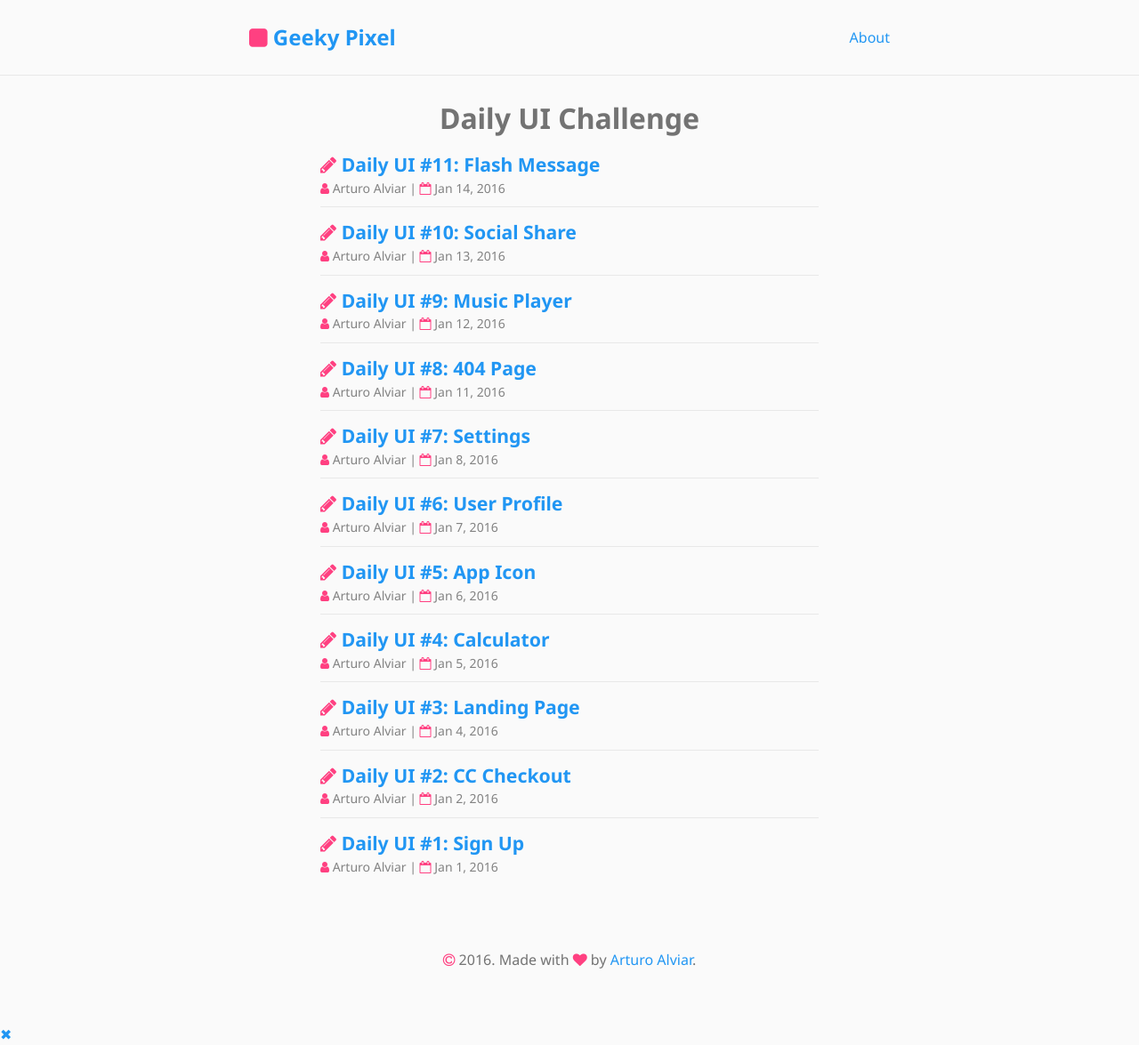
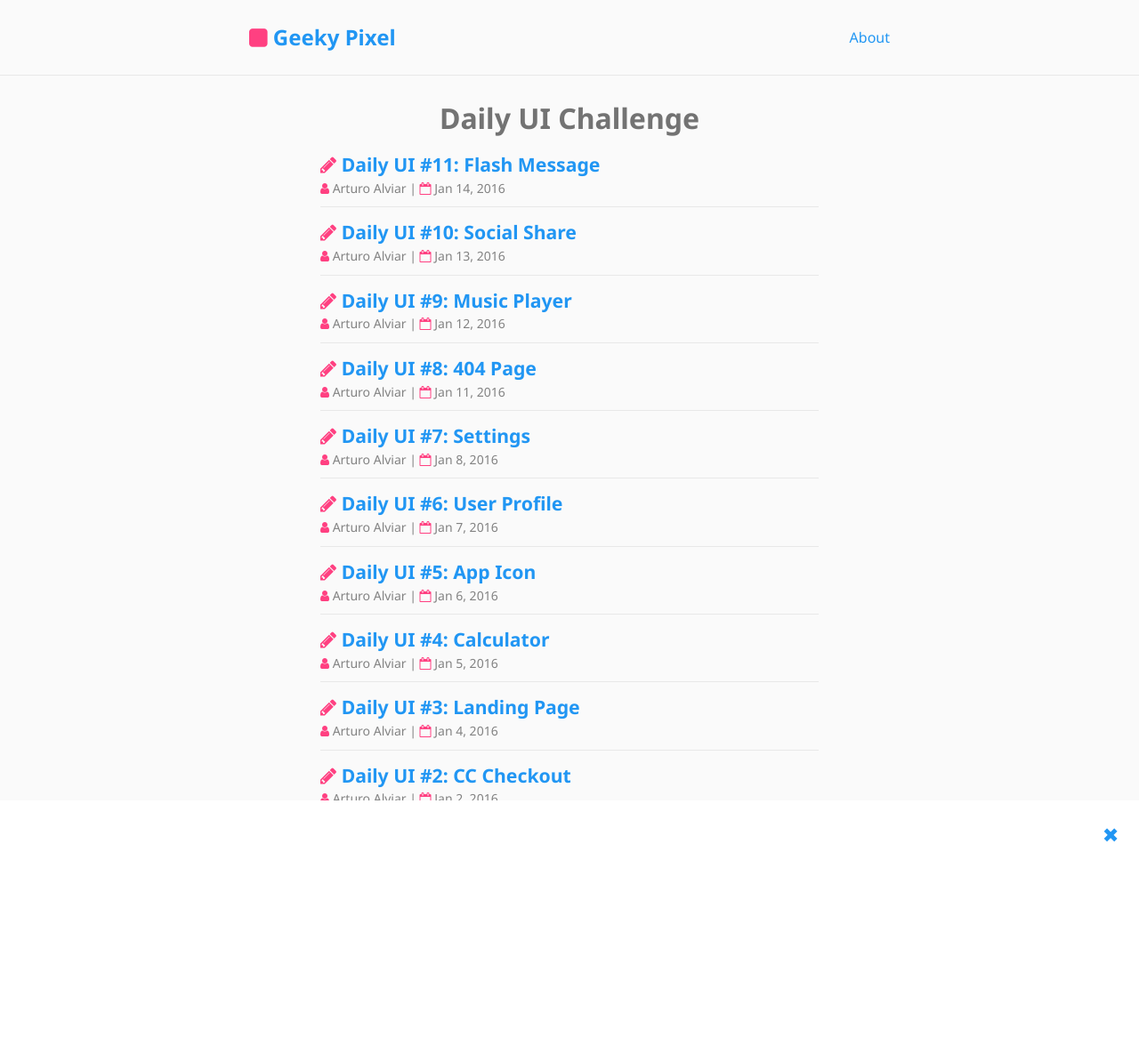
Before and after one commit to geekypixel/geekypixel.github.io, a Jekyll site: the page built from index.html, in a window 1280 px wide. Shown: the whole page at 89% size. Built offline with Jekyll 4.4.1, drawn with Linux system fonts in a browser that asks for light colours; nearby versions of some CDN libraries; after the commit the page ends 1151 px from its top, so only the background shows below that.

Commit message:
wrote jQuery lightbox plugin and added scss for lightbox

```diff
--- a/_sass/simple-gal/_main.scss
+++ b/_sass/simple-gal/_main.scss
@@ -0,0 +1,107 @@
+
+.img-zoom-container{
+  img{
+    cursor: zoom-in;
+  }
+}
+
+.simple-gal-bg{
+  position: fixed;
+  top: 0;
+  left: 0;
+  height: 100%;
+  height: 100vh;
+  width: 100%;
+  cursor: zoom-out;
+  @extend .flex;
+  @extend .align-center;
+  @include flex-justify();
+  @include translate(0, 100%);
+  @include animate(.25s);
+    img{
+      position: relative;
+      display: block;
+      max-width: 45em;
+      height: auto;
+      cursor: default;
+    }
+}
+
+
+.simple-gal-close{
+  position: absolute;
+  top: 1em;
+  right: 1em;
+  text-align: center;
+  font-size: 1.4rem;
+}
+
+.simple-gal-slide-in{
+  @include translate(0, 0);
+}
+
+.materialize{
+   -webkit-animation: ease materialize .8s 1;
+	 animation: ease materialize .8s 1;
+	 box-shadow: 0 5px 30px rgba(0,0,0,.14),0 4px 8px rgba(0,0,0,.28);
+}
+
+.dematerialize{
+   -webkit-animation: ease dematerialize 1s 1;
+	 animation: ease dematerialize 1s 1;
+}
+
+
+@-webkit-keyframes materialize{
+  0%{
+    @include scale(0);
+  }
+  100%{
+		@include scale(1);
+  }
+}
+
+@-moz-keyframes materialize{
+  0%{
+    @include scale(0);
+  }
+  100%{
+		@include scale(1);
+  }
+}
+
+@keyframes materialize{
+  0%{
+    @include scale(0);
+  }
+  100%{
+		@include scale(1);
+  }
+}
+
+@-webkit-keyframes dematerialize{
+  0%{
+    @include scale(1);
+  }
+  100%{
+		@include scale(0);
+  }
+}
+
+@-moz-keyframes dematerialize{
+  0%{
+    @include scale(1);
+  }
+  100%{
+		@include scale(0);
+  }
+}
+
+@keyframes dematerialize{
+  0%{
+    @include scale(1);
+  }
+  100%{
+		@include scale(0);
+  }
+}
--- a/css/main.scss
+++ b/css/main.scss
@@ -8,5 +8,6 @@
 @import
         "modules/main",
         "base",
-        "partials/main"
+        "partials/main",
+        "simple-gal/main"
 ;
--- a/js/main.js
+++ b/js/main.js
@@ -1,27 +1,29 @@
-+function($){ 'use strict';
++ function($) {
+  'use strict';
 
   /*
    Simple Lightbox plugin
   */
 
-  $.fn.simpleGal = function(options){
+  $.fn.simpleGal = function(options) {
 
     var defaults = {
-      background : '#FFFFFF',
-      opacity : '1'
+      background: '#FFFFFF'
     };
 
     //plugin object
     //recieves selected item as param
     var plugin = {
-        mainClass : "simple-gal-bg",
-        container : null,
-        $lightbox : null,
-        image : null,
+      mainClass: "simple-gal-bg",
+      helperClass: "simple-gal-slide-in",
+      container: null,
+      $close: null,
+      $lightbox: null,
+      $image: null,
 
-        init : function(item){
+      init: function(item) {
 
-          var html = '<div class="'+ plugin.mainClass + '">';
+        var html = '<div class="' + plugin.mainClass + '" style="background-color: ' + defaults.background + '">';
         html += '<a href="#" class="simple-gal-close">&#10006;</a>';
         html += '</div>';
 
@@ -30,54 +32,63 @@
         $('body').append(html);
 
         plugin.$lightbox = $('.simple-gal-bg');
+        plugin.$close = $('.simple-gal-close');
         plugin.bindEvents();
       },
 
-        loadImage : function(){
+      loadImage: function() {
 
         plugin.$lightbox.addClass('simple-gal-slide-in');
 
+        //check if there is an image to prevent displaying more than one image
+        if(plugin.$lightbox.find('img')){
+          plugin.$lightbox.find('img').remove();
+        }
+
         var img = $('<img src="' + plugin.container.find('img').attr('src') + '">');
 
-          $(img).load(function(){
+        plugin.$image = $(img);
+
+        plugin.$image.load(function() {
           plugin.$lightbox.append(img);
           img.addClass('materialize');
         });
       },
 
-        bindEvents : function(){
+      bindEvents: function() {
 
-          $(plugin.container).on('click', function(){
+        $(plugin.container).on('click', function(e) {
+          e.preventDefault();
           plugin.loadImage();
         });
 
-          plugin.$lightbox.on('click', function(event){
-            if(this === event.target){
+        plugin.$lightbox.on('click', function(event) {
+          if (this === event.target) {
             plugin.close();
           }
         });
 
-          $(plugin.lightbox).on('click', 'simple-gal-close', function(){
+        plugin.$close.on('click', function() {
           plugin.close();
           return false;
         });
 
       },
 
-        close : function(){
-          $(plugin.lightbox).addClass('dematerialize');
-          $('body').removeClass('');
+      close: function() {
+        $(plugin.$lightbox).removeClass(plugin.helperClass);
+
       }
-    }
+    };
 
     var opts = $.extend(defaults, options);
 
     plugin.init(this);
 
-  }
+  };
 
 }(jQuery);
 
-$(function(){
+$(function() {
   $('.img-zoom-container').simpleGal();
 });
```
Lines whose indentation alone changed are shown as unchanged.
